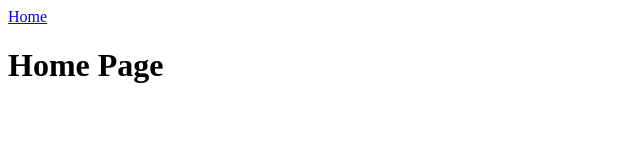
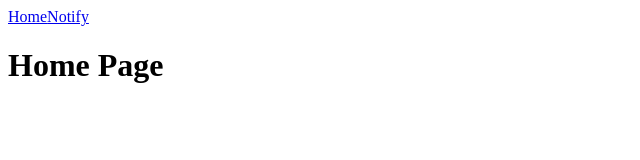
Before and after one commit to Iminrage/vue-notify, a Vue app: page / in a window 1280 px wide. Shown: the top 160 px of the page, without its empty margins (0-640 px from the left). Built offline with nearby package versions, Linux system fonts and the light colour scheme.

Commit message:
add link to notify

```diff
--- a/src/App.vue
+++ b/src/App.vue
@@ -1,17 +1,16 @@
 <template>
   <div id="app">
-		<nav>
-			<router-link to="/">Home</router-link>
-		</nav>
-		<router-view/>
+    <nav>
+      <router-link to="/">Home</router-link>
+      <router-link to="/notify">Notify</router-link>
+    </nav>
+    <router-view />
   </div>
 </template>
 
 <script>
-
 export default {
-  name: 'app',
-  components: {
-  }
-}
+  name: "app",
+  components: {}
+};
 </script>
```
